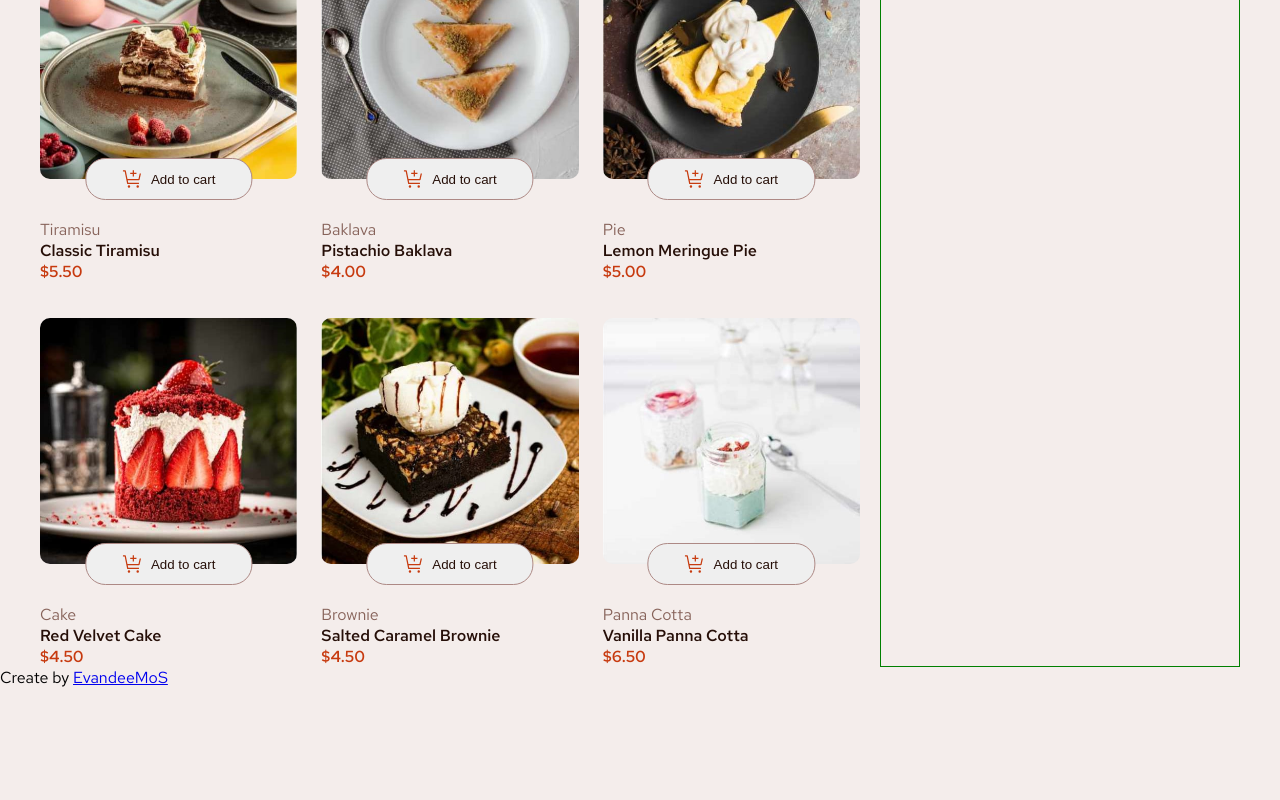
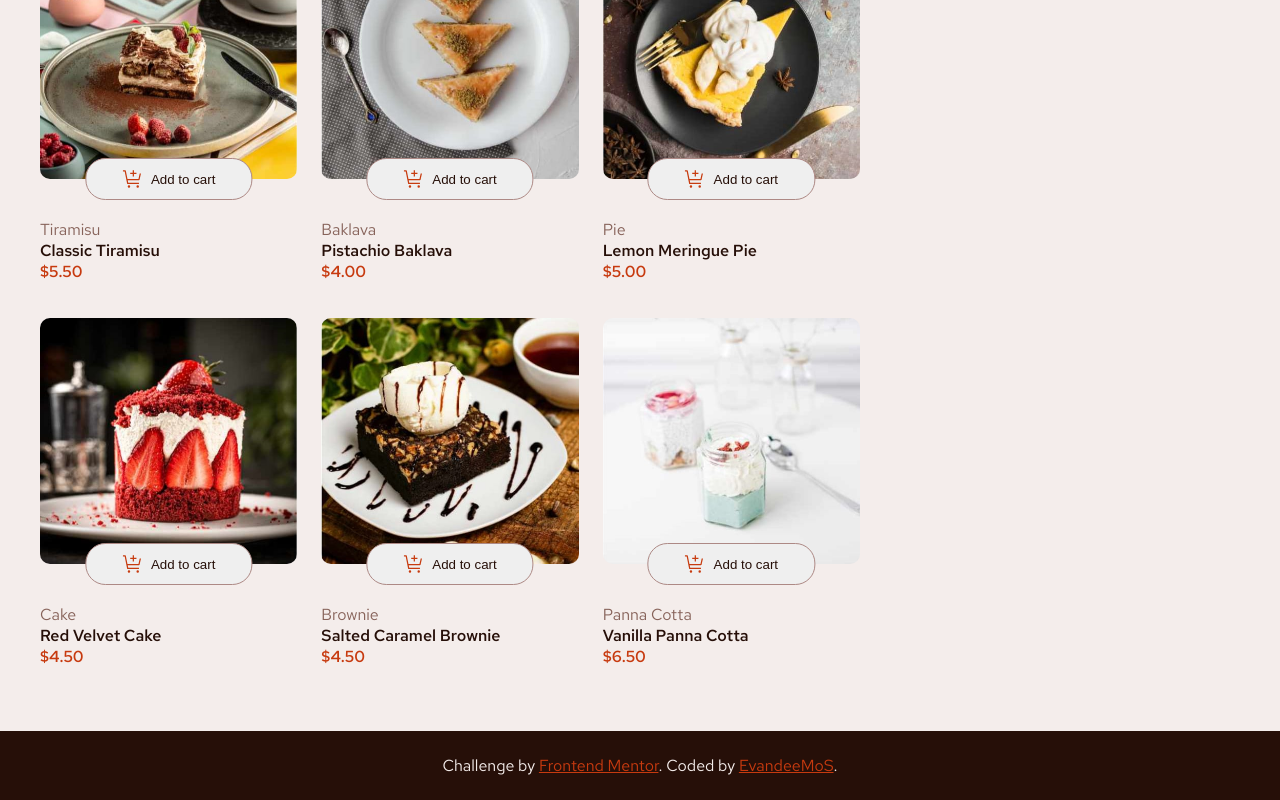
Before and after one commit to EvandeeMoS/product-list-with-cart, an Angular app: page / in a window 1280 px wide. Shown: the part 588-1388 px from the top of the page. Before the commit the page ends 1276 px from the top, so only its background shows below. Built offline with nearby package versions, Linux system fonts and the light colour scheme.

Commit message:
feat: update footer

```diff
--- a/src/app/app.component.css
+++ b/src/app/app.component.css
@@ -3,7 +3,7 @@
     max-width: 1200px;
     min-height: 100vh;
     margin: 0 auto;
-    padding-top: 6.4rem;
+    padding: 6.4rem 0;
     display: flex;
     gap: 2rem;
 }
@@ -14,8 +14,18 @@
 }
 
 .side-content {
-    border: 1px solid green;
     min-width: 20rem;
     width: 100%;
     max-width: 36rem;
 }
+
+footer {
+    padding: 2.4rem;
+    background: hsl(14, 65%, 9%);
+    text-align: center;
+    color: hsl(13, 31%, 94%);
+}
+
+.attribution a {
+    color: hsl(14, 86%, 42%);
+}
--- a/src/app/app.component.html
+++ b/src/app/app.component.html
@@ -5,5 +5,8 @@
   </aside>
 </main>
 <footer>
-  <p>Create by <a href="#">EvandeeMoS</a></p>
+  <div class="attribution">
+    Challenge by <a href="https://www.frontendmentor.io?ref=challenge">Frontend Mentor</a>.
+    Coded by <a href="#">EvandeeMoS</a>.
+  </div>
 </footer>
```
